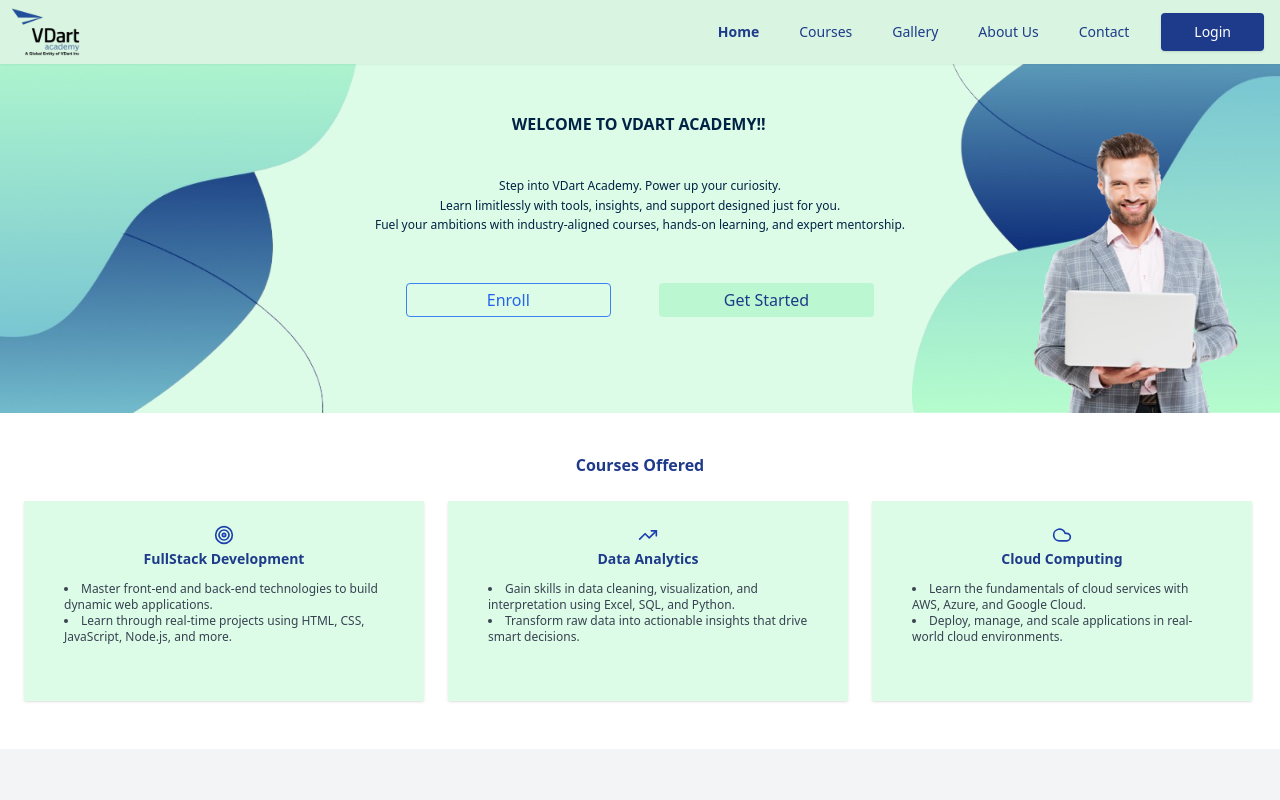
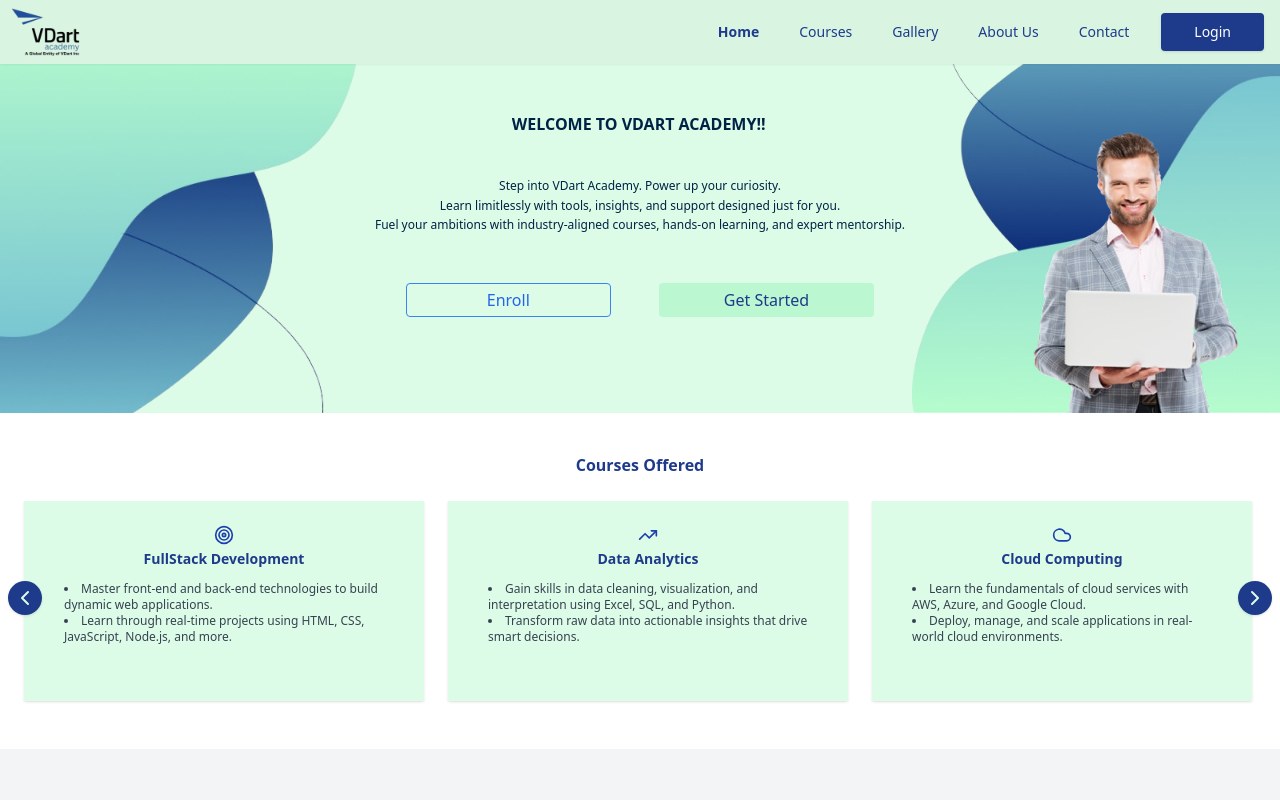
Before and after one commit to aakifsaf/VDartFrontend, a React (Vite) app in the folder frontend/: page / in a window 1280 px wide. Shown: the top 800 px of the page. Built offline with nearby package versions, Linux system fonts and the light colour scheme.

Commit message:
fine tuned further

```diff
--- a/frontend/src/App.jsx
+++ b/frontend/src/App.jsx
@@ -6,7 +6,7 @@ import RegisterPage from './pages/RegisterPage';
 function App() {
   return (
     <Router>
-      <div className="min-h-screen bg-gray-100 overflow-x-hidden">
+      <div className="min-h-screen bg-gray-100 w-[100vw]">
         <Routes>
           <Route path="/" element={<HomePage />} />
           <Route path="/login" element={<LoginPage />} />
--- a/frontend/src/pages/HomePage.jsx
+++ b/frontend/src/pages/HomePage.jsx
@@ -8,6 +8,7 @@ import { useEffect, useState } from "react";
 import { Link } from "react-router-dom";
 import emailjs from '@emailjs/browser';
 import { useRef } from 'react';
+import { ChevronLeft, ChevronRight } from "lucide-react";
 const courses = [
   {
     icon: <Target className="h-5 w-5 text-blue-800" />,
@@ -60,6 +61,15 @@ const courses = [
 ];
 export default function HomePage() {
     const scrollRef = useRef(null);
+    const sliderRef = useRef(null);
+
+  const scrollLeft = () => {
+    sliderRef.current.scrollBy({ left: -400, behavior: "smooth" });
+  };
+
+  const scrollRight = () => {
+    sliderRef.current.scrollBy({ left: 400, behavior: "smooth" });
+  };
     const images = [
       "/young-businesswoman-smiling-camera-removebg-preview 1.png",
       "/young-businesswoman-smiling-camera-removebg-preview 1 (1).png",
@@ -124,10 +134,10 @@ export default function HomePage() {
 
     emailjs
       .sendForm(
-        'service_butihzf',
-        'template_2uwpp9r',
+        'service_ouzs018',
+        'template_tf5scg9',
         formRef.current,
-        '6xZOwPxfaeJaK6yTa'
+        'VV70-VP44EmtKcUy2'
       )
       .then(
         (result) => {
@@ -325,10 +335,24 @@ export default function HomePage() {
   </h3>
   {/* Scrollable Card Container */}
   <div className="overflow-x-auto w-[97vw] z-20">
-    <div
-      className="flex gap-6 snap-x snap-mandatory overflow-x-auto scroll-smooth px-2 pb-4"
-      style={{ scrollbarWidth: "none" }}
-    >
+     <div className="absolute top-[50%] left-2 z-50">
+        <button onClick={scrollLeft} className="bg-blue-900 shadow p-1 rounded-full">
+          <ChevronLeft className="text-green-100" />
+        </button>
+      </div>
+      <div className="absolute top-[50%] right-2 z-50">
+        <button onClick={scrollRight} className="bg-blue-900 shadow p-1 rounded-full">
+          <ChevronRight className="text-green-100" />
+        </button>
+      </div>
+
+      {/* Scroll Container */}
+      <div className="overflow-x-auto w-[97vw] z-20">
+        <div
+          ref={sliderRef}
+          className="flex gap-6 snap-x snap-mandatory overflow-x-auto scroll-smooth px-2 pb-4"
+          style={{ scrollbarWidth: "none" }}
+        >
       {/* Hide Scrollbar for Webkit */}
       <style>{`
         ::-webkit-scrollbar {
@@ -405,6 +429,7 @@ export default function HomePage() {
       </div>
     </div>
   </div>
+    </div>
 </section>
 {/* <section className="relative px-4 pt-10 pb-8 bg-white z-0 overflow-hidden" id="courses">
       <h3 className="text-center text-base font-bold text-blue-900 pb-6">
```
